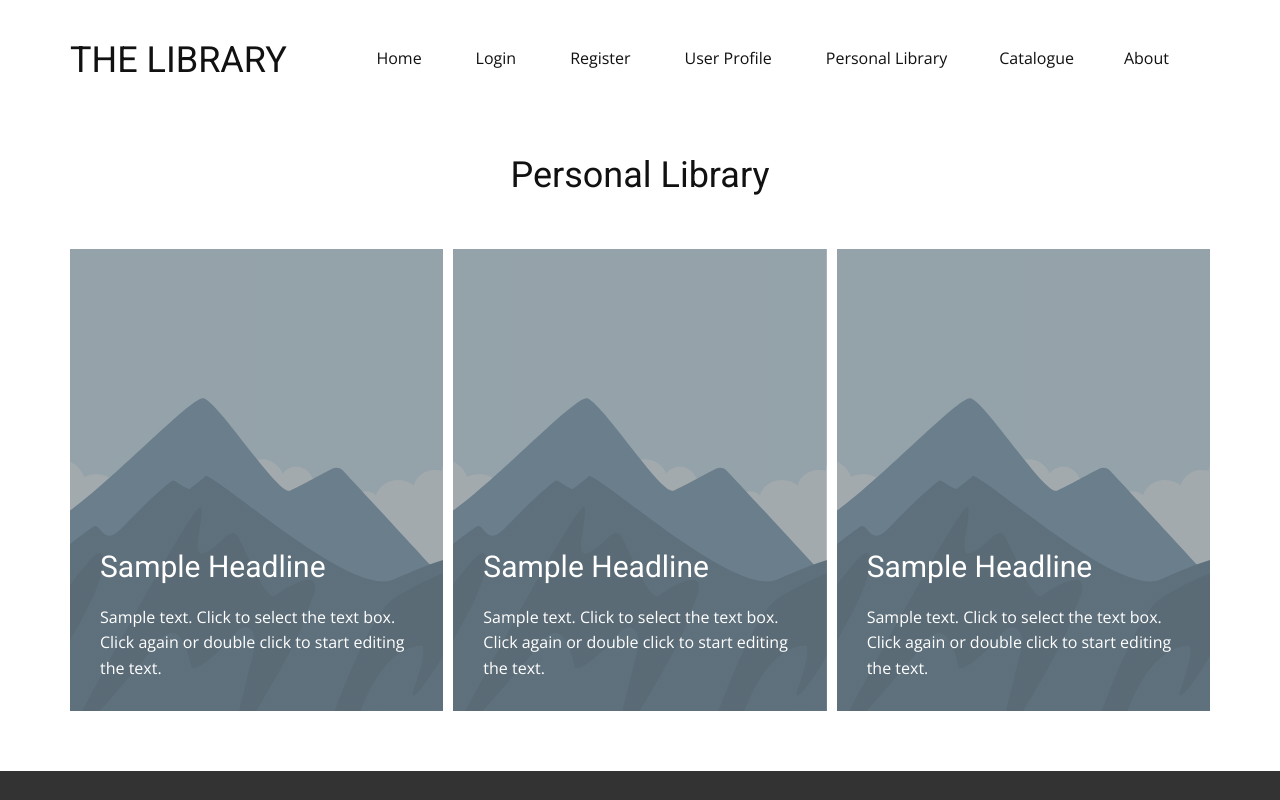
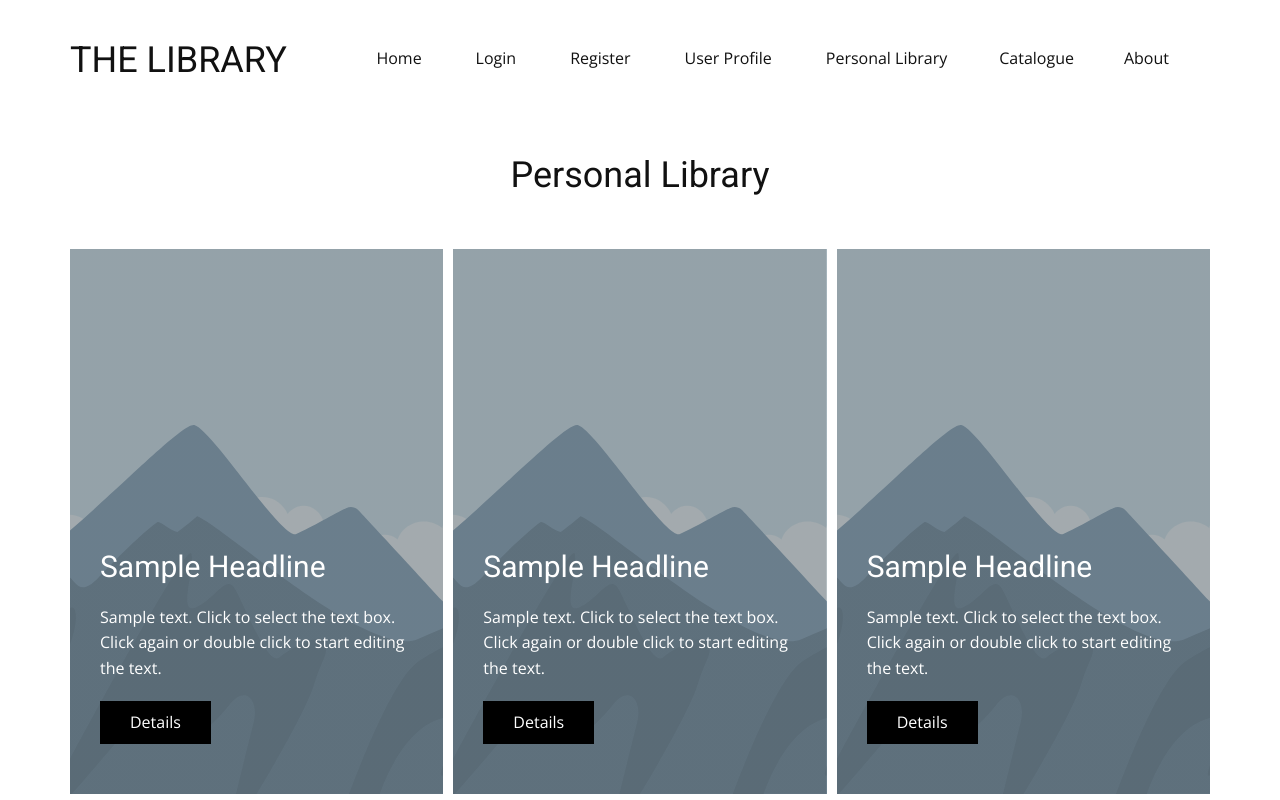
Before and after one commit to BatiSlyme/The-Library, a React (Vite) app: page /personal-library in a window 1280 px wide. Shown: the top 800 px of the page. Built offline with nearby package versions, Linux system fonts and the light colour scheme.

Commit message:
added details button functionality

```diff
--- a/src/components/Catalogue/Catalogue.jsx
+++ b/src/components/Catalogue/Catalogue.jsx
@@ -1,3 +1,5 @@
+import { Link } from 'react-router-dom';
+
 function Catalogue() {
     return (
         <>
@@ -20,12 +22,7 @@ function Catalogue() {
                                         <div className="u-product-control u-product-desc u-text">
                                         Sample text. Lorem ipsum dolor sit amet, consectetur adipiscing elit nullam nunc justo sagittis suscipit ultrices.
                                         </div>
-                                        <a
-                                        href="#popup-249a"
-                                        className="u-active-grey-75 u-black u-border-none u-btn u-button-style u-hover-grey-75 u-product-control u-dialog-link u-payment-button"
-                                        >
-                                        Details
-                                        </a>
+                                        <Link to="/details" className="u-active-grey-75 u-black u-border-none u-btn u-button-style u-hover-grey-75 u-product-control u-dialog-link u-payment-button">Details</Link>
                                     </div>
                                 </div>
 
@@ -42,12 +39,7 @@ function Catalogue() {
                                         <div className="u-product-control u-product-desc u-text">
                                         Sample text. Lorem ipsum dolor sit amet, consectetur adipiscing elit nullam nunc justo sagittis suscipit ultrices.
                                         </div>
-                                        <a
-                                        href="#popup-249a"
-                                        className="u-active-grey-75 u-black u-border-none u-btn u-button-style u-hover-grey-75 u-product-control u-dialog-link u-payment-button"
-                                        >
-                                        Details
-                                        </a>
+                                        <Link to="/details" className="u-active-grey-75 u-black u-border-none u-btn u-button-style u-hover-grey-75 u-product-control u-dialog-link u-payment-button">Details</Link>
                                     </div>
                                 </div>
 
@@ -64,12 +56,7 @@ function Catalogue() {
                                         <div className="u-product-control u-product-desc u-text">
                                         Sample text. Lorem ipsum dolor sit amet, consectetur adipiscing elit nullam nunc justo sagittis suscipit ultrices.
                                         </div>
-                                        <a
-                                        href="#popup-249a"
-                                        className="u-active-grey-75 u-black u-border-none u-btn u-button-style u-hover-grey-75 u-product-control u-dialog-link u-payment-button"
-                                        >
-                                        Details
-                                        </a>
+                                        <Link to="/details" className="u-active-grey-75 u-black u-border-none u-btn u-button-style u-hover-grey-75 u-product-control u-dialog-link u-payment-button">Details</Link>
                                     </div>
                                 </div>
 
--- a/src/components/PersonalLibrary/PersonalLibrary.jsx
+++ b/src/components/PersonalLibrary/PersonalLibrary.jsx
@@ -1,3 +1,5 @@
+import { Link } from 'react-router-dom';
+
 function PersonalLibrary() {
     return (
         <>
@@ -16,6 +18,7 @@ function PersonalLibrary() {
                             <p className="u-text u-text-default u-text-3">
                             Sample text. Click to select the text box. Click again or double click to start editing the text.
                             </p>
+                            <Link to="/details" className="u-active-grey-75 u-black u-border-none u-btn u-button-style u-hover-grey-75 u-product-control u-dialog-link u-payment-button">Details</Link>
                         </div>
                         </div>
                         <div
@@ -28,6 +31,7 @@ function PersonalLibrary() {
                             <p className="u-text u-text-default u-text-5">
                             Sample text. Click to select the text box. Click again or double click to start editing the text.
                             </p>
+                            <Link to="/details" className="u-active-grey-75 u-black u-border-none u-btn u-button-style u-hover-grey-75 u-product-control u-dialog-link u-payment-button">Details</Link>
                         </div>
                         </div>
                         <div
@@ -40,6 +44,7 @@ function PersonalLibrary() {
                             <p className="u-text u-text-default u-text-7">
                             Sample text. Click to select the text box. Click again or double click to start editing the text.
                             </p>
+                            <Link to="/details" className="u-active-grey-75 u-black u-border-none u-btn u-button-style u-hover-grey-75 u-product-control u-dialog-link u-payment-button">Details</Link>
                         </div>
                         </div>
                     </div>
```
